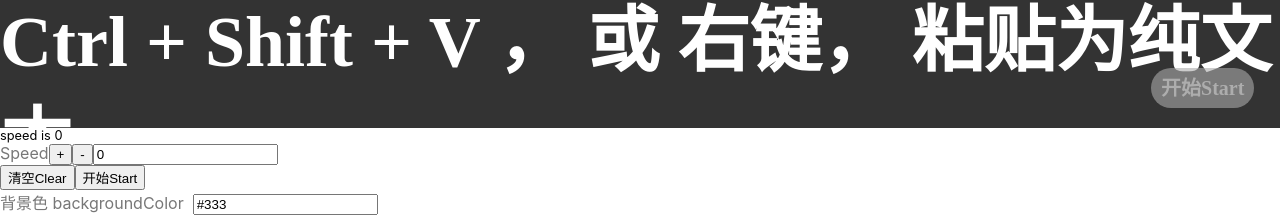
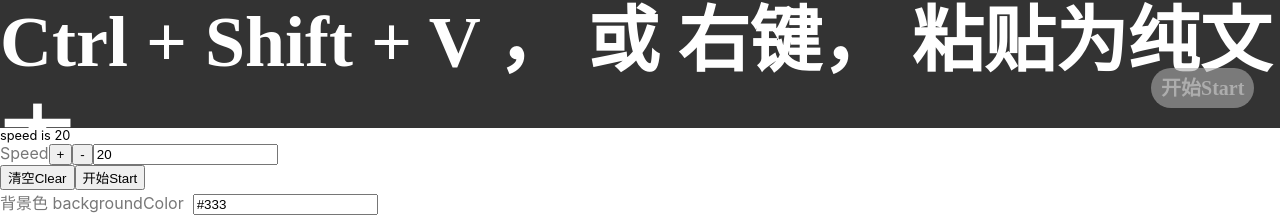
Before and after one commit to lgh06/web-prompter, a React (Create React App) app: page / in a window 1280 px wide. Shown: the part 512-729 px from the top of the page. Built offline with nearby package versions, Linux system fonts and the light colour scheme; what nosleep.js would draw is missing.

Commit message:
TODO 暂停

```diff
--- a/src/components/Setting.js
+++ b/src/components/Setting.js
@@ -46,8 +46,8 @@ export default function Setting(props) {
   ]
   return (<div {...cn('setting-wrap')}>
     Speed
-    <button onClick={()=>dispatch(player.setSpeed('+10'))}>+</button>
-    <button onClick={()=>dispatch(player.setSpeed('-10'))}>-</button>
+    <button onClick={()=>dispatch(player.setSpeed('+20'))}>+</button>
+    <button onClick={()=>dispatch(player.setSpeed('-20'))}>-</button>
     <input type="number" value={speed} onChange={(e)=>dispatch(player.setSpeed(e.target.value))}></input>
     <br />
     <button onClick={()=>dispatch(player.setInnerHTML(''))}>清空Clear</button>
--- a/src/components/Viewer.js
+++ b/src/components/Viewer.js
@@ -9,7 +9,7 @@ import * as player from '../reducers/playerSlice'
 const cn = genClassName(styles);
 
 export default function Viewer() {
-  const { speed, innerHTML, playing, viewerCSS } = useSelector((state) => state.player)
+  const { speed, innerHTML, playing, viewerCSS, movedHeight } = useSelector((state) => state.player)
   const dispatch = useDispatch()
 
   useEffect(() => {
@@ -19,10 +19,34 @@ export default function Viewer() {
       }
     })
   });
+  useEffect(() => {
+    console.log('inside movedHeight')
+    document.querySelector('pre.text').style.transform = `translateY(-${movedHeight}px)`
+  }, [movedHeight])
+
+  useEffect(() => {
+    console.log('inside playing, speed')
+    let intervalId;
+    let tmpMovedHeight = movedHeight;
+    if (playing){
+      intervalId = setInterval(() => {
+        tmpMovedHeight += speed/2.5;
+        console.log(tmpMovedHeight, 'tmpMovedHeight')
+        dispatch(player.setState({key: 'movedHeight', value: tmpMovedHeight}))
+      }, 400)
+    } else {
+      dispatch(player.setState({key: 'movedHeight', value: 0}))
+      clearInterval(intervalId);
+    }
+
+    return () =>{
+      clearInterval(intervalId);
+    }
+  }, [playing, speed, movedHeight])
+
   const onChange = (e) => {
     dispatch(player.setInnerHTML( e.target.innerHTML ))
     console.log(e.currentTarget.scrollHeight,  document.body.clientHeight)
-    debugger
     dispatch(player.setState({key: 'scrollHeight', value: e.currentTarget.scrollHeight}));
     dispatch(player.setState({key: 'clientHeight', value: document.body.clientHeight}));
   }
@@ -37,9 +61,9 @@ export default function Viewer() {
       Ctrl + Shift + V ， 或 右键， 粘贴为纯文本 。
       </pre>
       <div {...cn('btn')} onClick={() =>dispatch(player.setPlayAndAnimation('prev'))}>向前Prev</div>
-      <div {...cn('btn')} onClick={()=>dispatch(player.setSpeed('-10'))}>慢点Slower</div>
+      <div {...cn('btn')} onClick={()=>dispatch(player.setSpeed('-20'))}>慢点Slower</div>
       <div {...cn('btn')} onClick={() =>dispatch(player.setPlayAndAnimation('pause'))}>暂停Pause</div>
-      <div {...cn('btn')} onClick={()=>dispatch(player.setSpeed('+10'))}>快点Faster</div>
+      <div {...cn('btn')} onClick={()=>dispatch(player.setSpeed('+20'))}>快点Faster</div>
       <div {...cn('btn')} onClick={() =>dispatch(player.setPlayAndAnimation('next'))}>向后Next</div>
       <div {...cn('exit-full @exit-full btn')}
         onClick={() => playing ? dispatch(player.setPlayAndAnimation('exit')):
--- a/src/components/Viewer.module.scss
+++ b/src/components/Viewer.module.scss
@@ -20,6 +20,7 @@
     word-break: break-all;
     white-space: pre-wrap;
     font-family: inherit;
+    transition: transform .39s linear;
   }
   &:fullscreen{
     .text{
--- a/src/reducers/playerSlice.js
+++ b/src/reducers/playerSlice.js
@@ -19,10 +19,11 @@ const setPlayAndAnimation = createAsyncThunk(
 export const playerSlice = createSlice({
   name: 'player',
   initialState: {
-    speed: 0,
+    speed: 20,
     innerHTML: 'You can paste or input texts here. <br/>你可以把文字粘贴在这里。或用输入法输入。',
     scrollHeight: 600, // whole pre height
-    clientHeight: 1080, // one screen height
+    clientHeight: 1080, // one screen height,
+    movedHeight: 0,
     playing:0,
     paused: 0,
     viewerCSS: {
@@ -68,6 +69,18 @@ export const playerSlice = createSlice({
         nosleep.disable();
         // document.querySelector('.viewer').exitFullscreen()
         document.fullscreenElement && document.exitFullscreen()
+      }else if (p === 'prev'){
+        let h = state.movedHeight - state.clientHeight/2;
+        if (h < 0) {
+          h = 0
+        }
+        state.movedHeight = h;
+      }else if (p === 'next'){
+        let h = state.movedHeight + state.clientHeight/2;
+        if (h < 0) {
+          h = 0
+        }
+        state.movedHeight = h;
       }
     },
     setViewerCSS: (state, action) => {
@@ -80,7 +93,11 @@ export const playerSlice = createSlice({
     animation: (state, action) => {
       console.log('inside animation')
       if (action.payload === 'start'){
-        document.querySelector('pre.text').style.transform = `translateY(-${state.scrollHeight - state.clientHeight/2}px)`
+        // setInterval(() => {
+        //   state.movedHeight += state.speed;
+        //   // document.querySelector('pre.text').style.transform = `translateY(-${movedHeight}px)`
+        // }, 1000)
+        // document.querySelector('pre.text').style.transform = `translateY(-${state.scrollHeight - state.clientHeight/2}px)`
       }else if (action.payload === 'exit'){
         document.querySelector('pre.text').style.transform = ''
       }
```
